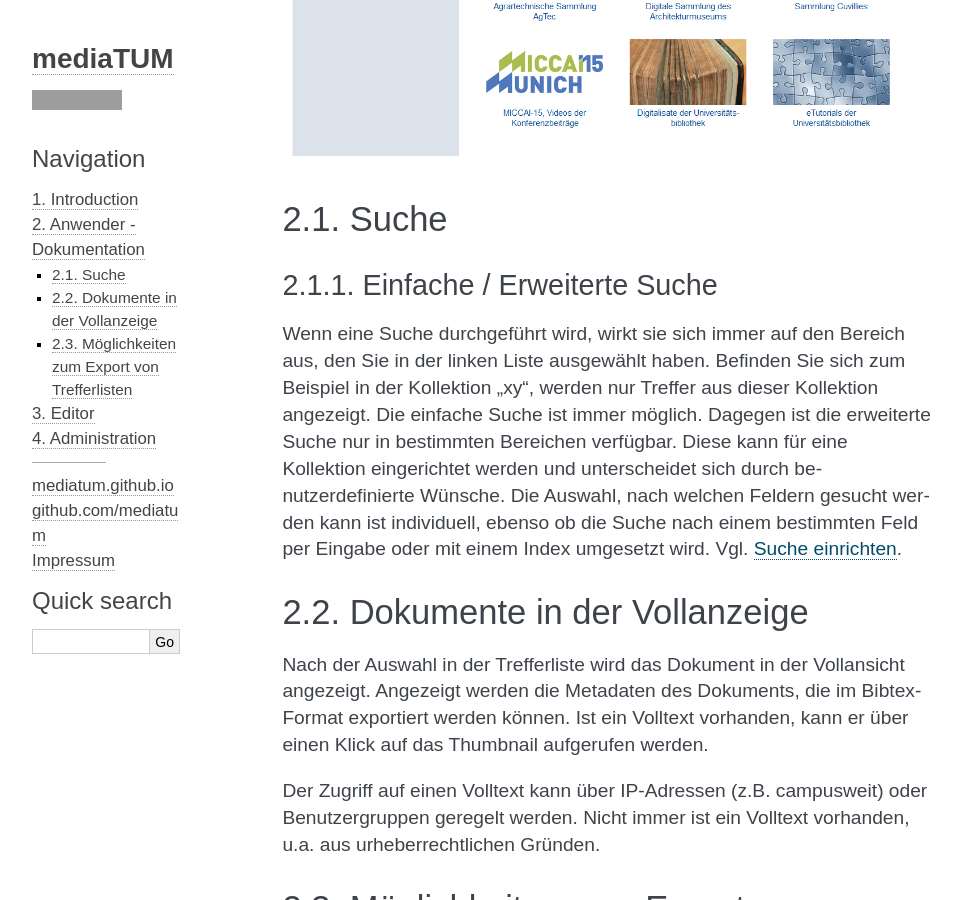
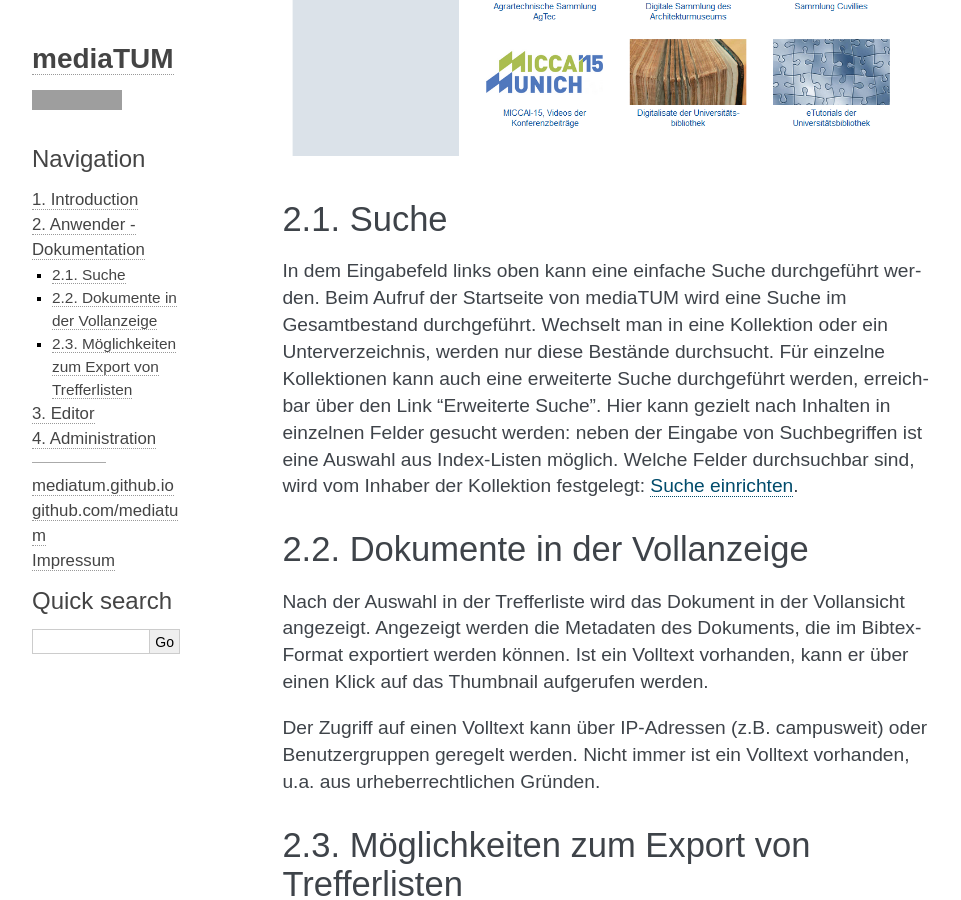
Before and after one commit to mediatum/mediatum-docs-en, a Sphinx documentation site: the page built from docs/source/user/index.rst, in a window 1280 px wide and 900 px high, scrolled down 508 px. Shown: the whole window, without its empty margins (148-1109 px from the left). Built offline with Sphinx 7.4.7, drawn with Linux system fonts in a browser that asks for light colours; grey boxes are pictures that could not be loaded.

Commit message:
Change formulations of chapter 'Suche (Anwender)'

```diff
--- a/docs/source/user/index.rst
+++ b/docs/source/user/index.rst
@@ -9,18 +9,13 @@ Anwender - Dokumentation
 Suche
 -----
 
-Einfache / Erweiterte Suche
-^^^^^^^^^^^^^^^^^^^^^^^^^^^
-
-Wenn eine Suche durchgeführt wird, wirkt sie sich immer auf den Bereich
-aus, den Sie in der linken Liste ausgewählt haben. Befinden Sie sich zum
-Beispiel in der Kollektion „xy“, werden nur Treffer aus dieser
-Kollektion angezeigt. Die einfache Suche ist immer möglich. Dagegen ist
-die erweiterte Suche nur in bestimmten Bereichen verfügbar. Diese kann
-für eine Kollektion eingerichtet werden und unterscheidet sich durch
-benutzerdefinierte Wünsche. Die Auswahl, nach welchen Feldern gesucht
-werden kann ist individuell, ebenso ob die Suche nach einem bestimmten
-Feld per Eingabe oder mit einem Index umgesetzt wird. Vgl. :ref:`Suche Einrichten`.
+In dem Eingabefeld links oben kann eine einfache Suche durchgeführt werden.
+Beim Aufruf der Startseite von mediaTUM wird eine Suche im Gesamtbestand durchgeführt.
+Wechselt man in eine Kollektion oder ein Unterverzeichnis, werden nur diese Bestände durchsucht.
+Für einzelne Kollektionen kann auch eine erweiterte Suche durchgeführt werden,
+erreichbar über den Link "Erweiterte Suche". Hier kann gezielt nach Inhalten in einzelnen
+Felder gesucht werden: neben der Eingabe von Suchbegriffen ist eine Auswahl aus Index-Listen möglich.
+Welche Felder durchsuchbar sind, wird vom Inhaber der Kollektion festgelegt: :ref:`Suche Einrichten`.
 
 
 
```
